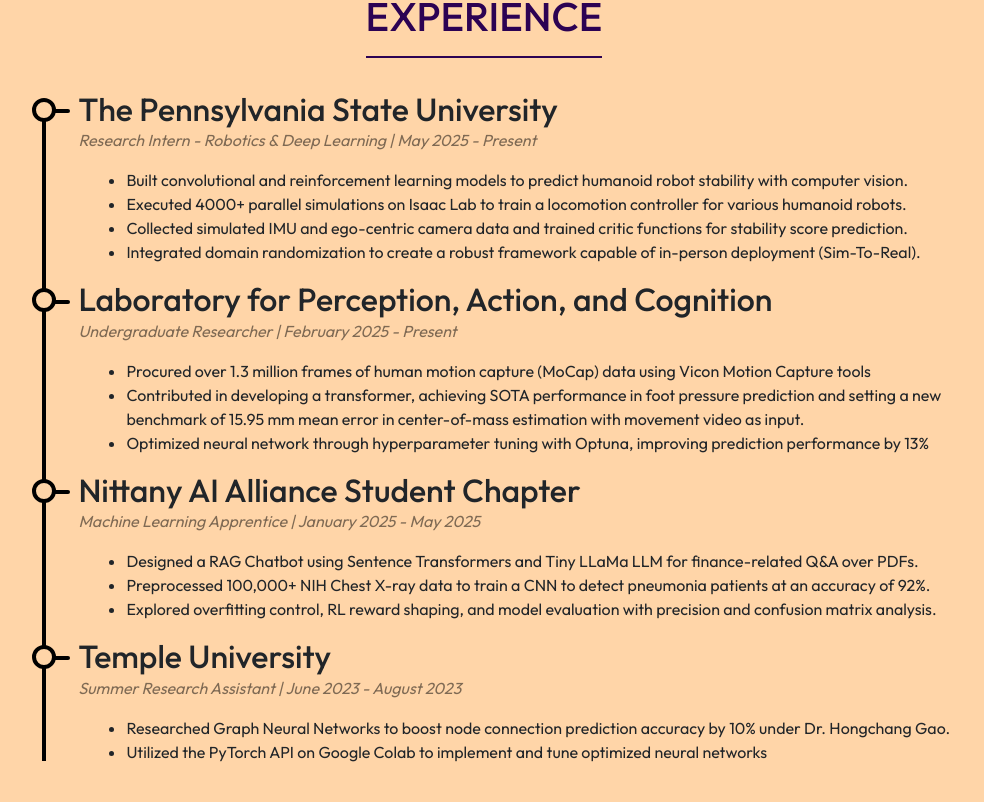
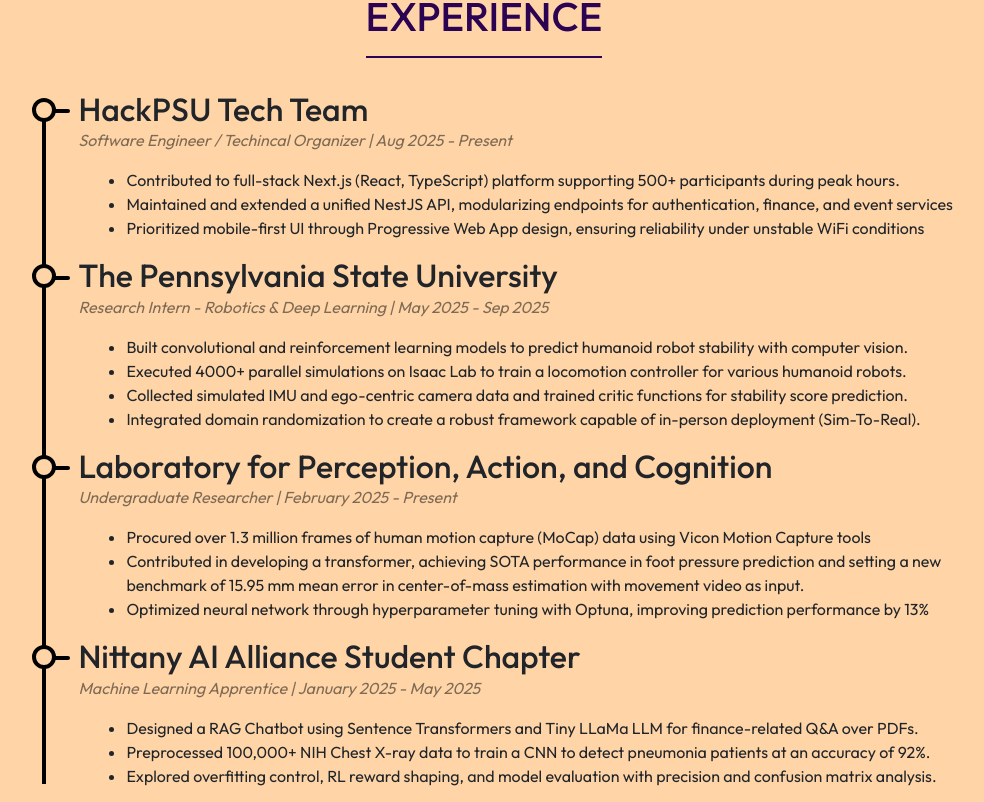
Before and after one commit to CruidGals/kyle-portfolio, a React (Vite) app: page / in a window 1280 px wide. Shown: the part 1658-2460 px from the top of the page, without its empty margins (156-1140 px from the left). Built offline with nearby package versions, Linux system fonts and the light colour scheme.

Commit message:
Update Experience.tsx with new resume block

```diff
--- a/src/sections/Experience.tsx
+++ b/src/sections/Experience.tsx
@@ -3,16 +3,26 @@
 import { FadeUpH1, FadeUpUl } from "./components/Constants";
 
 const experiences = [
-  { id: 1,
+  {
+    id: 1,
+    title: 'HackPSU Tech Team',
+    subtitle: 'Software Engineer / Techincal Organizer | Aug 2025 - Present',
+    points: [
+      "Contributed to full-stack Next.js (React, TypeScript) platform supporting 500+ participants during peak hours.",
+      "Maintained and extended a unified NestJS API, modularizing endpoints for authentication, finance, and event services",
+      "Prioritized mobile-first UI through Progressive Web App design, ensuring reliability under unstable WiFi conditions"
+    ]
+  },
+  { id: 2,
     title: 'The Pennsylvania State University',
-    subtitle: 'Research Intern - Robotics & Deep Learning | May 2025 - Present',
+    subtitle: 'Research Intern - Robotics & Deep Learning | May 2025 - Sep 2025',
     points: [
       "Built convolutional and reinforcement learning models to predict humanoid robot stability with computer vision.",
       "Executed 4000+ parallel simulations on Isaac Lab to train a locomotion controller for various humanoid robots.",
       "Collected simulated IMU and ego-centric camera data and trained critic functions for stability score prediction.",
       "Integrated domain randomization to create a robust framework capable of in-person deployment (Sim-To-Real)."
     ]},
-  { id: 2,
+  { id: 3,
     title: 'Laboratory for Perception, Action, and Cognition',
     subtitle: 'Undergraduate Researcher | February 2025 - Present',
     points: [
@@ -20,21 +30,14 @@
       "Contributed in developing a transformer, achieving SOTA performance in foot pressure prediction and setting a new benchmark of 15.95 mm mean error in center-of-mass estimation with movement video as input.",
       "Optimized neural network through hyperparameter tuning with Optuna, improving prediction performance by 13%"
     ]},
-  { id: 3,
+  { id: 4,
     title: 'Nittany AI Alliance Student Chapter',
     subtitle: 'Machine Learning Apprentice | January 2025 - May 2025',
     points: [
       "Designed a RAG Chatbot using Sentence Transformers and Tiny LLaMa LLM for finance-related Q&A over PDFs.",
       "Preprocessed 100,000+ NIH Chest X-ray data to train a CNN to detect pneumonia patients at an accuracy of 92%.",
       "Explored overfitting control, RL reward shaping, and model evaluation with precision and confusion matrix analysis."
-    ]},
-  { id: 4,
-    title: 'Temple University',
-    subtitle: 'Summer Research Assistant | June 2023 - August 2023',
-    points: [
-      "Researched Graph Neural Networks to boost node connection prediction accuracy by 10% under Dr. Hongchang Gao.",
-      "Utilized the PyTorch API on Google Colab to implement and tune optimized neural networks"
-    ]},
+    ]}
 ];
 
 const Experience = () => {
```
